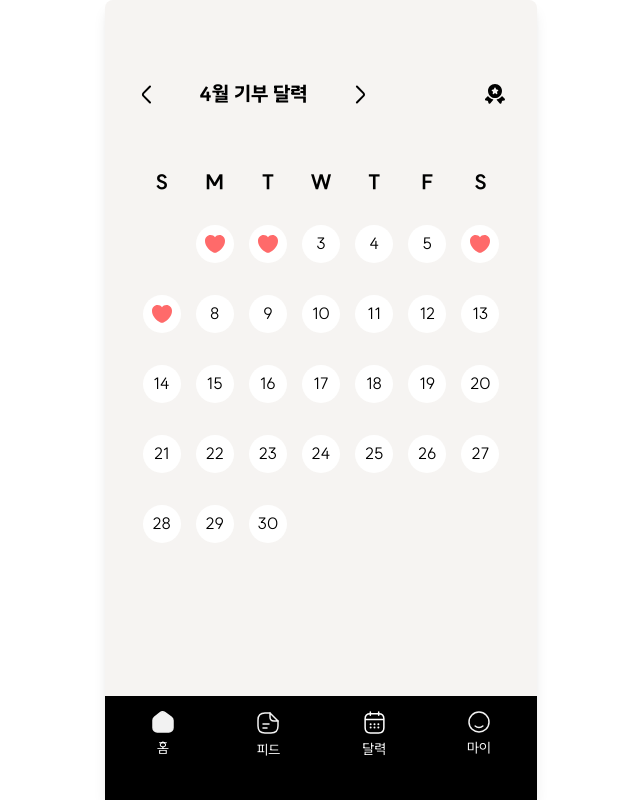
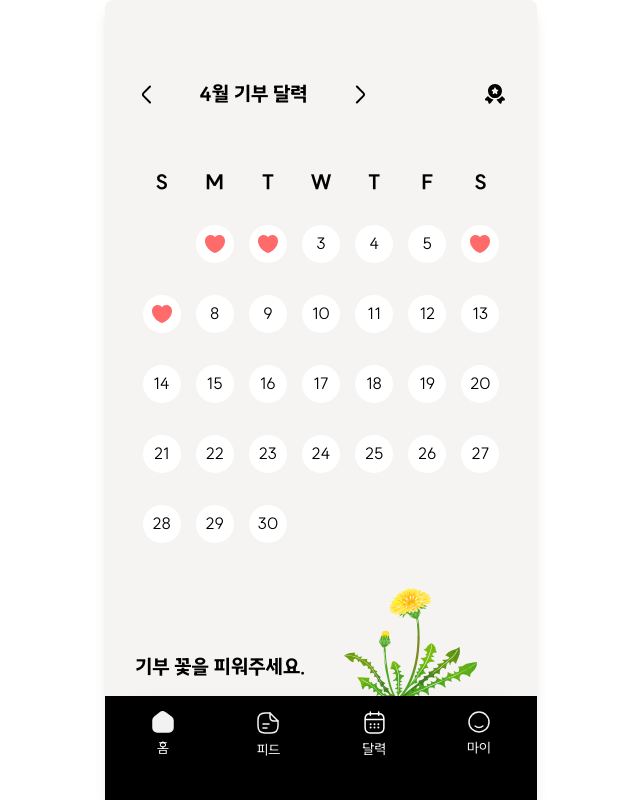
Before and after one commit to teo-sprint-17/giboo-click, a Next.js app: page /calendar in a window 1280 px wide. Shown: the whole page, without its empty margins (319-959 px from the left). Built offline with nearby package versions, Linux system fonts and the light colour scheme.

Commit message:
feat: 달력 기부 진행률 UI 적용

```diff
--- a/src/app/calendar/page.tsx
+++ b/src/app/calendar/page.tsx
@@ -2,6 +2,7 @@
 
 import CalendarGrid from '@/components/Calendar/CalendarGrid';
 import CalendarHeader from '@/components/Calendar/CalendarHeader';
+import CertificationProgress from '@/components/common/Certification/CertificationProgress';
 import { useCalendar } from '@/hooks/useCalendar';
 
 const Calendar = () => {
@@ -15,6 +16,7 @@ const Calendar = () => {
         goToNextMonth={goToNextMonth}
       />
       <CalendarGrid calendarDate={calendarDate} eventDates={[1, 2, 6, 7]} />
+      <CertificationProgress count={4} />
     </div>
   );
 };
--- a/src/components/Calendar/CalendarGrid.tsx
+++ b/src/components/Calendar/CalendarGrid.tsx
@@ -14,7 +14,7 @@ const CalendarGrid = ({ calendarDate, eventDates }: Props) => {
   const lastDate = getLastDate(currentYear, currentMonth);
 
   return (
-    <div className="w-full flex flex-col gap-[30px]">
+    <div className="w-full flex flex-col gap-[30px] mb-[110px]">
       <div className="grid grid-cols-7 items-center justify-items-center">
         <div>S</div>
         <div>M</div>
```
